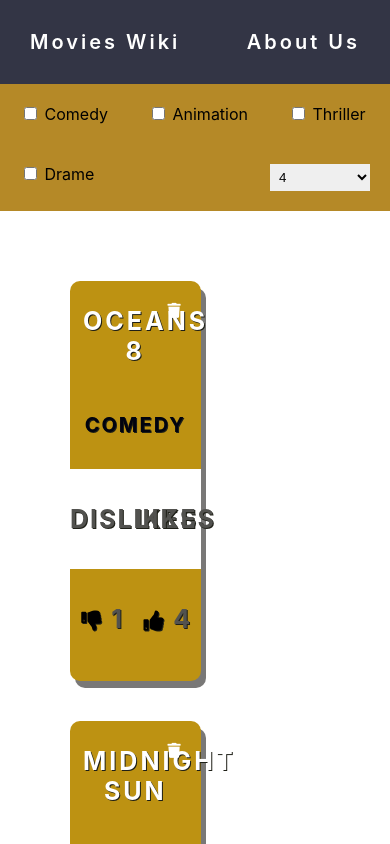
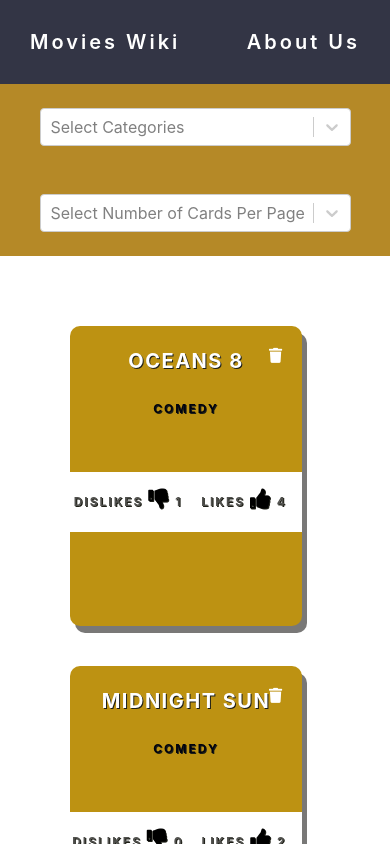
Before and after one commit to Particeep/react-interview, a React (Create React App) app: page / in a window 390 px wide. Shown: the top 844 px of the page. Built offline with nearby package versions, Linux system fonts and the light colour scheme.

Commit message:
Added Rendering Movies

```diff
--- a/package.json
+++ b/package.json
@@ -6,7 +6,8 @@
     "react": "^16.5.2",
     "react-dom": "^16.5.2",
     "react-router-dom": "^4.3.1",
-    "react-scripts": "2.0.5"
+    "react-scripts": "2.0.5",
+    "react-select": "^2.1.0"
   },
   "scripts": {
     "start": "react-scripts start",
--- a/src/components/MovieCard/movie.css
+++ b/src/components/MovieCard/movie.css
@@ -1,6 +1,6 @@
 .movie-card-outer{
      float: left;
-     height: 400px;
+     height: 300px;
      width:45%;
      background-color: #bd9212;
      color: #fff;
@@ -11,7 +11,7 @@
      position: relative;
 }
 .movie-card-outer .movie-card{
-    height: 150px;
+    height: 100px;
     width:80%;
     margin:10%;
     background-color: #bd9212;
@@ -36,8 +36,8 @@
 
 }
 .movie-card-outer .movie-card-bottom {
-    height: 100px;
-    line-height: 100px;
+    height: 60px;
+    line-height: 60px;
     letter-spacing: 2px;
     font-weight: bold;
     font-size: 20px;
@@ -64,3 +64,19 @@
     font-size: 15px;
     cursor: pointer;
 }
+
+@media screen and (max-width: 900px){
+    .movie-card-outer{
+        width: 80%;
+    }
+    .movie-card-outer .movie-card h3{
+        font-size: 20px;
+        letter-spacing: 1.5px;
+    }
+    .movie-card-outer .movie-card h6{
+        font-size: 12px;
+    }
+    .movie-card-outer .likes-holder{
+        font-size: 12px;
+    }
+}
--- a/src/containers/Home/RenderMovies.js
+++ b/src/containers/Home/RenderMovies.js
@@ -1,22 +1,78 @@
 import React,{Component} from 'react';
+import Select from 'react-select';
 import './home.css'
 import MovieCard from '../../components/MovieCard/index';
+ /*
+       @@ Page options
+ */
+
+const pageOptions =[{value:4,label:4},{value:8,label:8},{value:12,label:12},]
+
+
 class RenderMovies extends Component{
 
+    /*
+    Intializing
+    */
+    constructor(){
+        super()
+        this.state={
+            filtersApplied:[],
+            isFilterApplied:false,
+            numberOfcards:12
+
+        }
+    }
+
+    /*
+       @@ Getting Filtered
+    */
+
+    filterChanged = (filters,index) => {
+         let checkedFilters=[],counter=0;
+
+         for (let filter of filters){
+             let el = document.getElementById(filter);
+             if(el.checked)
+             {
+                 checkedFilters.push(filter)
+                 counter++;
+             }
+
+         }
+         debugger;
+        this.setState({
+            filtersApplied : checkedFilters,
+            isFilterApplied :(counter > 0) ? true : false
+        })
+
+    }
+
+
+    /*
+       @@ Rendering Movies based on number of pages selected and Filters
+    */
     renderMovies= () => {
-
         let { movies, moviesPerPage,likeMovie,deleteMovie,disLikeMovie} = this.props;
-
+        let {filtersApplied, isFilterApplied} =this.state;
             if( !!movies && Array.isArray(movies) && movies.length>0 && moviesPerPage)
             {
-                let moviesList = movies.map((movie,index)=>{
-                    return (<MovieCard movie={movie}
+
+                movies = (isFilterApplied) ? movies.filter((movie)=>{
+                                             let isExist = filtersApplied.indexOf(movie.category);
+                                             if(isExist !== -1){
+                                                 return movie
+                                             }
+                                        }) : movies;
+
+                let moviesList =  movies.map((movie,index)=> {
+                                                         return  ( <MovieCard movie={movie}
                                                                         key={index}
                                                                         disLikeMovie={disLikeMovie}
                                                                         likeMovie = {likeMovie}
                                                                         deleteMovie={deleteMovie}
                                                                         />)
-                })
+                                             }).slice(0,this.state.numberOfcards)
                  return (
                          <div className="movie-layout">
                               {moviesList}
@@ -32,41 +88,84 @@ class RenderMovies extends Component{
             }
 
     }
+    // After Selecting an Option
+
+    handleChange = (selectedOption) =>{
+        if(!!selectedOption && selectedOption.length>0){
+            this.setState({
+                filtersApplied:selectedOption.map( item => item.value),
+                isFilterApplied:true
+            })
+        }
+        else{
+            this.setState({
+                filtersApplied:[],
+                isFilterApplied:false
+            })
+        }
+    }
+
+   // Rendering Filters
+
     renderFilter = () => {
         let { movies} = this.props;
         let FiltersList = movies.map((movie)=>{
-                return movie.category
+            return  movie.category
         })
-        let Filter ="No Filters";
         // removing Duplicates
-        FiltersList = Array.from(new Set(FiltersList));
-        if(!!FiltersList && FiltersList.length>0){
-            Filter=FiltersList.map((filter,index)=>{
+        FiltersList = Array.from(new Set(FiltersList)).map((category)=>{ return ({value:category,label:category})});
         return (
-                        <div className="filter-item">
-                            <input type="checkbox" key={index} id={index} value={filter}/>
-                            <label for={index}> {filter} </label>
+            <div>
+                 {/*
+
+                       React Multi Select to Category
+
+                */}
+                  <Select
+                        isMulti
+                        name="categories"
+                        options={FiltersList}
+                        onChange={this.handleChange}
+                        className="basic-multi-select"
+                        placeholder="Select Categories"
+                    />
             </div>
-                    )
+
+        );
+
+    }
+
+    pagenationChanged = (value) =>{
+        this.setState({
+            numberOfcards :value.value
         })
     }
-        return Filter;
 
-    }
 
     render(){
         return(
             <div>
                 <div className="filter">
                   {this.renderFilter()}
-                  <div className="drop-down-holder">
-                      <select>
-                          <option>4</option>
-                          <option>8</option>
-                          <option>12</option>
-                      </select>
+                  <div>
+                    {/*
+
+                       React Multi Select to Choose Number
+
+                    */}
+                      <Select
+                        isMulti={false}
+                        name="pageNumber"
+                        options={pageOptions}
+                        onChange={this.pagenationChanged}
+                        className="basic-multi-select-num"
+                        placeholder="Select Number of Cards Per Page"
+                    />
                   </div>
                 </div>
+
+
+
                 {this.renderMovies()}
             </div>
         )
--- a/src/containers/Home/home.css
+++ b/src/containers/Home/home.css
@@ -18,16 +18,12 @@
     cursor: pointer;
 }
 .filter .drop-down-holder{
-    display: inline-block;
-    float: right;
-    padding: 20px;
+    float: left;
+    display: block;
+    margin: 1% 5%;
+    width: 90%;
 }
-.filter .drop-down-holder select{
-    width:100px;
-    border: none;
-    outline: none;
-    padding: 5px;
-}
+
 .filter .fa{
     font-size:36px;
     float:right;
@@ -48,3 +44,40 @@
   height: 100px;
   width: 200px;
 }
+
+.basic-multi-select{
+    width: 40%;
+    margin: 1% 2%;
+    float: left;
+    padding: 0px;
+}
+.basic-multi-select-num{
+    width: 40%;
+    margin: 1% 2%;
+    float: right;
+    padding: 0px;
+}
+
+
+@media screen and (max-width: 900px){
+    .basic-multi-select{
+        width:90%;
+        margin: 1% 5%;
+        float: left;
+        padding: 20px;
+    }
+
+    .filter .drop-down-holder {
+        float: left;
+        display: block;
+        margin: 1% 5%;
+        width: 100%;
+    }
+    .basic-multi-select-num{
+        width:90%;
+        margin: 1% 5%;
+        float: left;
+        padding: 20px;
+    }
+
+}
--- a/src/containers/Home/index.js
+++ b/src/containers/Home/index.js
@@ -7,10 +7,11 @@ class Home extends Component{
     constructor(){
 
         super();
+
         //setting up Intial State with No Movies
         this.state={
           moviesList:[],
-          moviesPerPage: 4
+          moviesPerPage: 4,
         }
     }
 
@@ -27,7 +28,7 @@ class Home extends Component{
         })
     }
 
-    // Like the Movie
+    // Liked the Movie
 
     likeMovie = (id,isDisliked,flag)=>{
         let newMovieList=this.state.moviesList.map((movie)=>{
@@ -88,6 +89,7 @@ class Home extends Component{
     }
 
     // get movies from the Promise
+
     getMovies = async()=>{
         try{
             let movies = await movies$;
```
Also changed, not shown: 1 other file (tests, documents, lock files or other folders). Lines whose indentation alone changed are shown as unchanged.
